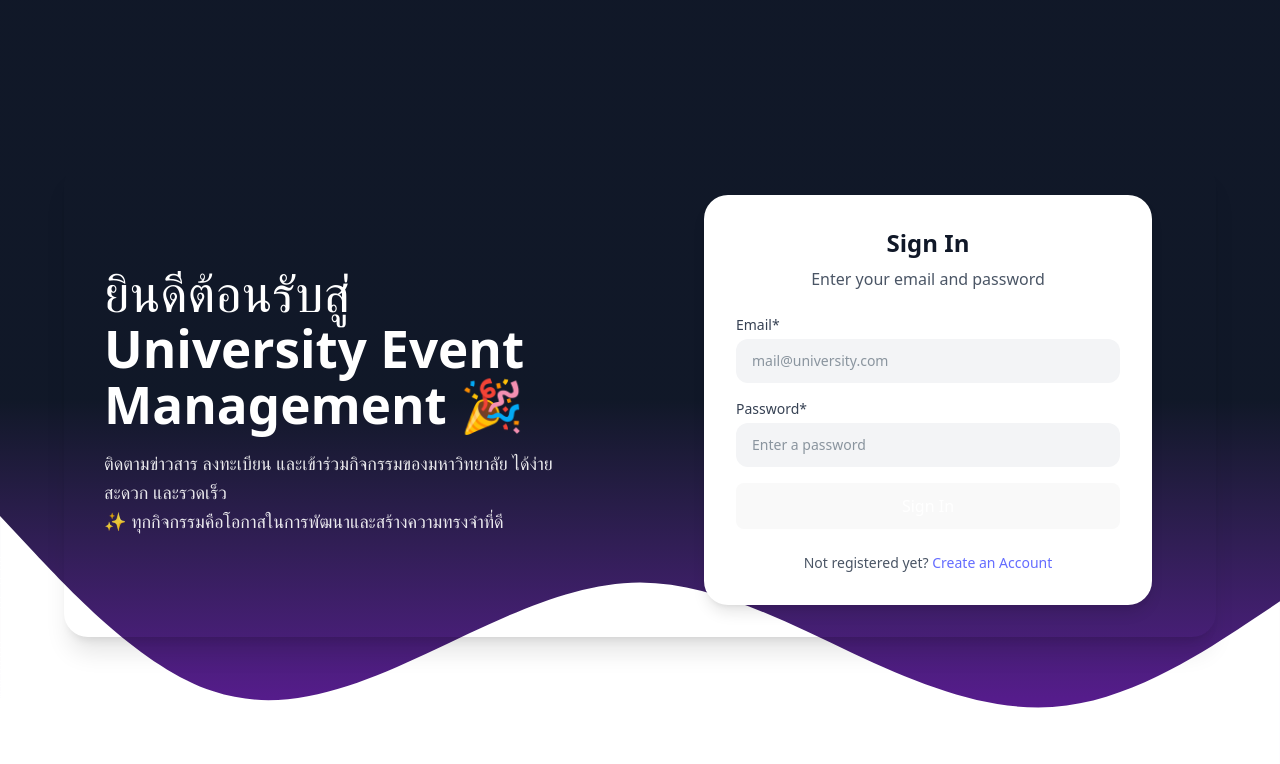
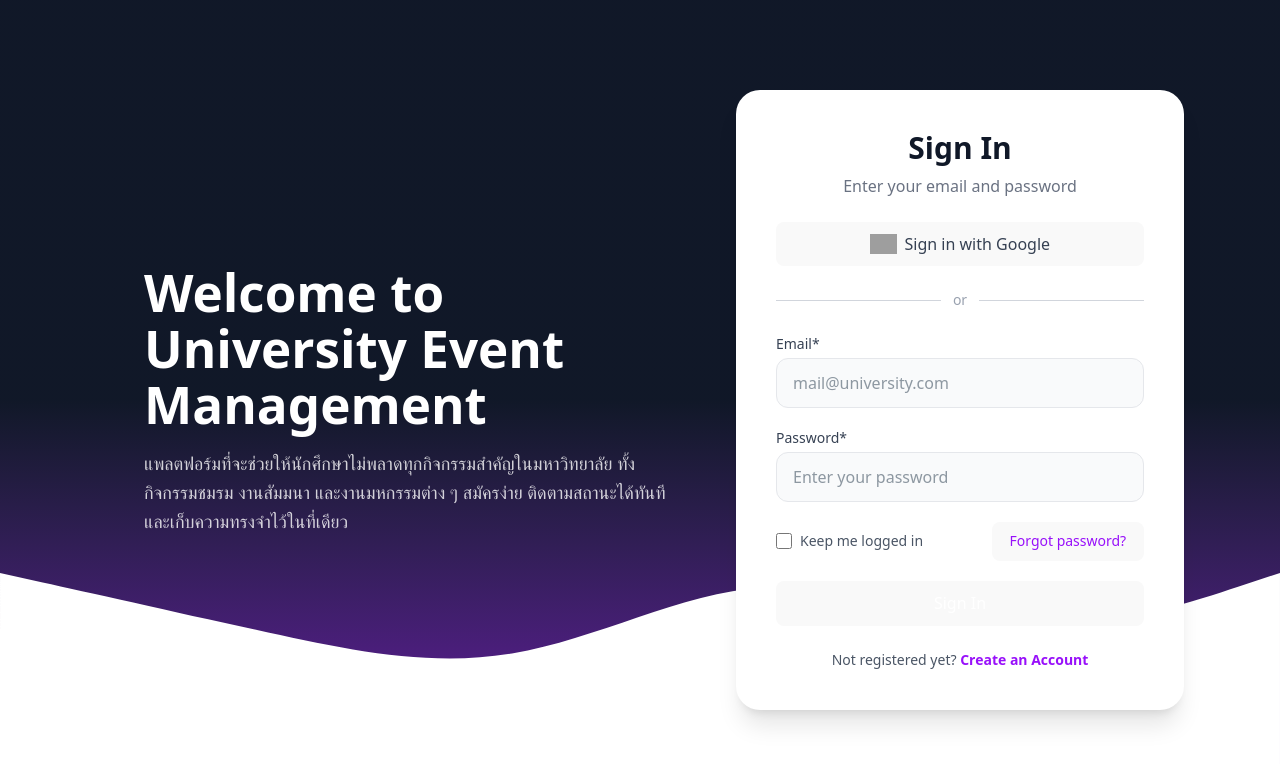
Before and after one commit to Pakorn-Yaothong/university-event-management, a React (Vite) app: page /login in a window 1280 px wide. Shown: the top 764 px of the page. Built offline with nearby package versions, Linux system fonts and the light colour scheme; grey boxes are pictures that could not be loaded.

Commit message:
add new function to login page

```diff
--- a/src/components/layout/Navbar.jsx
+++ b/src/components/layout/Navbar.jsx
@@ -1,4 +1,13 @@
+import { useNavigate } from "react-router-dom";
+
 export default function Navbar() {
+  const navigate = useNavigate();
+
+  const handleLogout = () => {
+    // TODO: ถ้ามีระบบ auth จริงก็เคลียร์ token/session ตรงนี้ด้วย
+    navigate("/login");
+  };
+
   return (
     <nav className="bg-white shadow px-6 py-3 flex items-center justify-between">
       {/* Left: Logo + Title */}
@@ -17,9 +26,14 @@ export default function Navbar() {
           <div className="w-8 h-8 rounded-full bg-gray-300 flex items-center justify-center">
             <span className="text-sm font-medium">PY</span>
           </div>
-          <span className="text-sm font-medium text-gray-600">Pakorn Yawtong</span>
+          <span className="text-sm font-medium text-gray-600">
+            Pakorn Yawtong
+          </span>
         </div>
-        <button className="flex items-center gap-2 px-4 py-2 bg-black text-white rounded-lg font-medium hover:bg-gray-800">
+        <button
+          onClick={handleLogout}
+          className="flex items-center gap-2 px-4 py-2 bg-black text-white rounded-lg font-medium hover:bg-gray-800"
+        >
           Logout
         </button>
       </div>
--- a/src/pages/auth/LoginPage.jsx
+++ b/src/pages/auth/LoginPage.jsx
@@ -5,74 +5,93 @@ export default function LoginPage() {
 
   const handleLogin = (e) => {
     e.preventDefault();
-    // TODO: ใส่ logic ตรวจสอบ login จริง
+    // TODO: ทำ auth จริง เช่น call API
     navigate("/events");
   };
 
   return (
-    <div className="relative min-h-screen flex items-center justify-center bg-gradient-to-b from-gray-900 via-gray-900 to-purple-800 overflow-hidden">
-      <div className="relative z-10 flex flex-col lg:flex-row w-full max-w-6xl mx-auto rounded-3xl shadow-xl bg-transparent">
-
-        {/* Left Section */}
-        <div className="flex flex-col justify-center text-white px-10 lg:w-1/2 hidden lg:flex">
-          <h1 className="text-4xl font-bold mb-4">
-            ยินดีต้อนรับสู่ University Event Management 🎉
-          </h1>
-          <p className="text-lg opacity-90 leading-relaxed">
-            ติดตามข่าวสาร ลงทะเบียน และเข้าร่วมกิจกรรมของมหาวิทยาลัย
-            ได้ง่าย สะดวก และรวดเร็ว
-            <br />
-            ✨ ทุกกิจกรรมคือโอกาสในการพัฒนาและสร้างความทรงจำที่ดี
+    <div className="relative min-h-screen flex items-center justify-center bg-gradient-to-b from-gray-900 via-gray-900 to-purple-800">
+      {/* Left: Welcome text */}
+      <div className="hidden lg:flex flex-col text-white px-12 w-1/2">
+        <h1 className="text-4xl font-bold mb-4">Welcome to University Event Management</h1>
+        <p className="text-lg opacity-80 leading-relaxed">
+          แพลตฟอร์มที่จะช่วยให้นักศึกษาไม่พลาดทุกกิจกรรมสำคัญในมหาวิทยาลัย
+          ทั้งกิจกรรมชมรม งานสัมมนา และงานมหกรรมต่าง ๆ
+          สมัครง่าย ติดตามสถานะได้ทันที และเก็บความทรงจำไว้ในที่เดียว
         </p>
       </div>
 
-        {/* Right Section (Login Form) */}
-        <div className="flex justify-center items-center w-full lg:w-1/2 p-8">
-          <div className="bg-white rounded-3xl shadow-lg p-8 w-full max-w-md">
-            <h3 className="text-2xl font-bold text-gray-900 mb-2 text-center">
-              Sign In
-            </h3>
-            <p className="text-gray-600 mb-6 text-center">
-              Enter your email and password
-            </p>
+      {/* Right: Login box */}
+      <div className="relative z-10 bg-white rounded-3xl shadow-xl w-full max-w-md p-10">
+        <h3 className="text-3xl font-bold text-center text-gray-900 mb-2">Sign In</h3>
+        <p className="text-center text-gray-500 mb-6">Enter your email and password</p>
 
-            <form onSubmit={handleLogin}>
-              {/* Email */}
-              <label className="block text-sm text-gray-700 mb-1">Email*</label>
+        {/* Google login button */}
+        <button className="flex items-center justify-center w-full py-3 mb-6 text-sm font-medium text-gray-700 bg-gray-100 hover:bg-gray-200 rounded-xl transition">
+          <img
+            className="h-5 mr-2"
+            src="https://raw.githubusercontent.com/Loopple/loopple-public-assets/main/motion-tailwind/img/logos/logo-google.png"
+            alt="Google"
+          />
+          Sign in with Google
+        </button>
+
+        {/* Divider */}
+        <div className="flex items-center mb-6">
+          <hr className="flex-grow border-gray-300" />
+          <span className="mx-3 text-gray-400 text-sm">or</span>
+          <hr className="flex-grow border-gray-300" />
+        </div>
+
+        {/* Form */}
+        <form onSubmit={handleLogin} className="space-y-5">
+          <div>
+            <label className="block text-sm font-medium text-gray-700 mb-1">Email*</label>
             <input
               type="email"
               placeholder="mail@university.com"
-                className="w-full px-4 py-3 mb-4 text-sm bg-gray-100 rounded-xl focus:outline-none focus:ring-2 focus:ring-purple-500"
+              className="w-full px-4 py-3 rounded-xl border border-gray-200 bg-gray-50 focus:ring-2 focus:ring-purple-500 outline-none"
             />
+          </div>
 
-              {/* Password */}
-              <label className="block text-sm text-gray-700 mb-1">Password*</label>
+          <div>
+            <label className="block text-sm font-medium text-gray-700 mb-1">Password*</label>
             <input
               type="password"
-                placeholder="Enter a password"
-                className="w-full px-4 py-3 mb-4 text-sm bg-gray-100 rounded-xl focus:outline-none focus:ring-2 focus:ring-purple-500"
+              placeholder="Enter your password"
+              className="w-full px-4 py-3 rounded-xl border border-gray-200 bg-gray-50 focus:ring-2 focus:ring-purple-500 outline-none"
             />
+          </div>
 
-              {/* Sign In button */}
+          <div className="flex items-center justify-between text-sm">
+            <label className="flex items-center gap-2">
+              <input type="checkbox" className="w-4 h-4 text-purple-600 rounded focus:ring-purple-500" />
+              <span className="text-gray-600">Keep me logged in</span>
+            </label>
+            <button
+              type="button"
+              className="text-purple-600 hover:underline"
+              onClick={() => navigate("/forgot-password")}
+            >
+              Forgot password?
+            </button>
+          </div>
+
           <button
             type="submit"
-                className="w-full py-3 bg-purple-600 hover:bg-purple-700 text-white font-semibold rounded-xl transition"
+            className="w-full bg-purple-600 hover:bg-purple-700 text-white font-semibold py-3 rounded-xl transition"
           >
             Sign In
           </button>
         </form>
 
-            <p className="text-sm text-gray-600 mt-6 text-center">
+        <p className="text-center text-sm text-gray-600 mt-6">
           Not registered yet?{" "}
-              <a href="#" className="font-semibold text-purple-600">
-                Create an Account
-              </a>
+          <span className="font-semibold text-purple-600 cursor-pointer">Create an Account</span>
         </p>
       </div>
-        </div>
-      </div>
 
-      {/* Purple wave background */}
+      {/* Background curve */}
       <svg
         className="absolute bottom-0 left-0 w-full"
         xmlns="http://www.w3.org/2000/svg"
@@ -81,7 +100,7 @@ export default function LoginPage() {
         <path
           fill="#fff"
           fillOpacity="1"
-          d="M0,0L40,42.7C80,85,160,171,240,197.3C320,224,400,192,480,154.7C560,117,640,75,720,74.7C800,75,880,117,960,154.7C1040,192,1120,224,1200,213.3C1280,203,1360,149,1400,122.7L1440,96L1440,320L0,320Z"
+          d="M0,64L48,74.7C96,85,192,107,288,128C384,149,480,171,576,154.7C672,139,768,85,864,80C960,75,1056,117,1152,122.7C1248,128,1344,96,1392,80L1440,64V320H0Z"
         ></path>
       </svg>
     </div>
```
Lines whose indentation alone changed are shown as unchanged.
